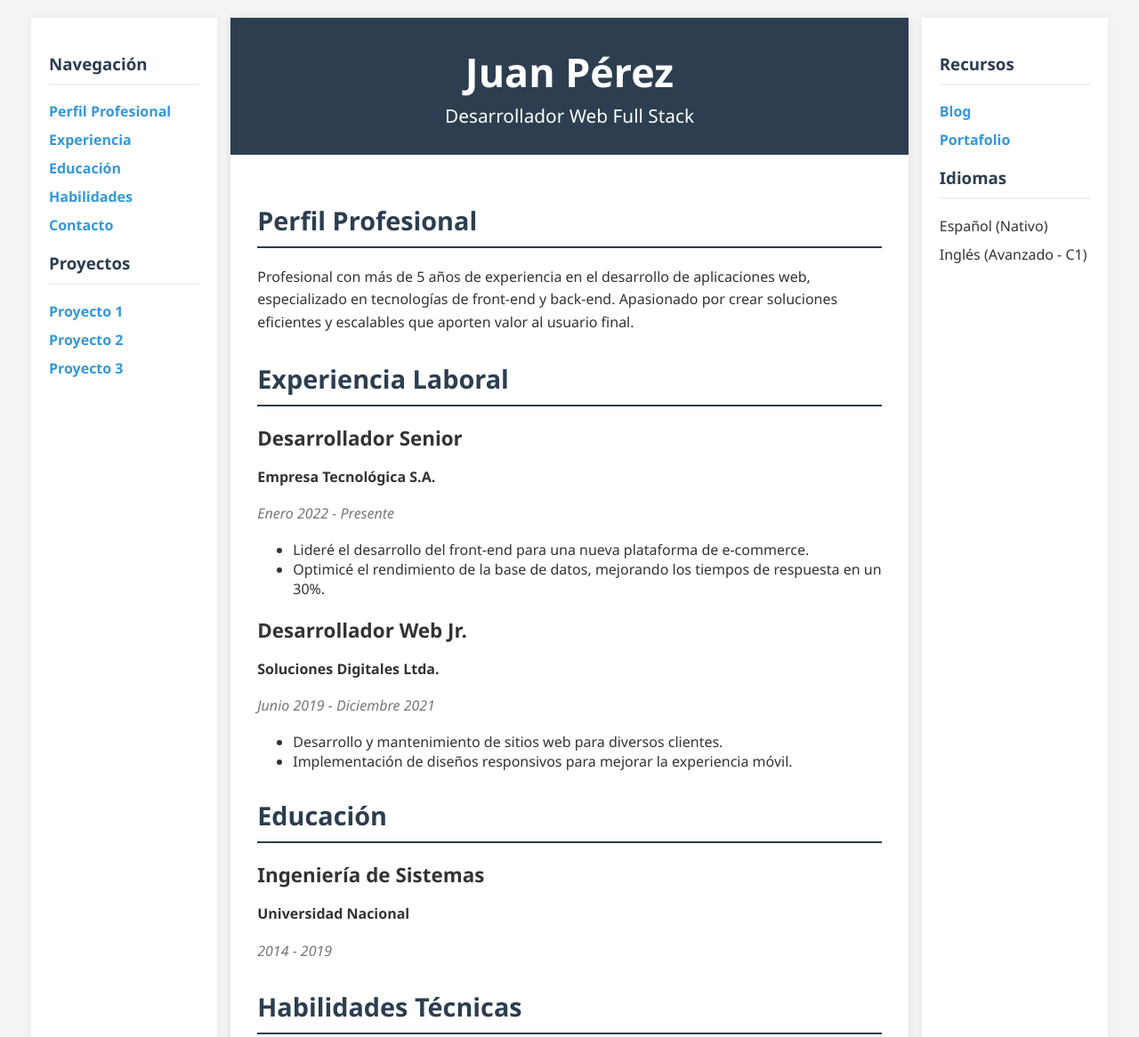
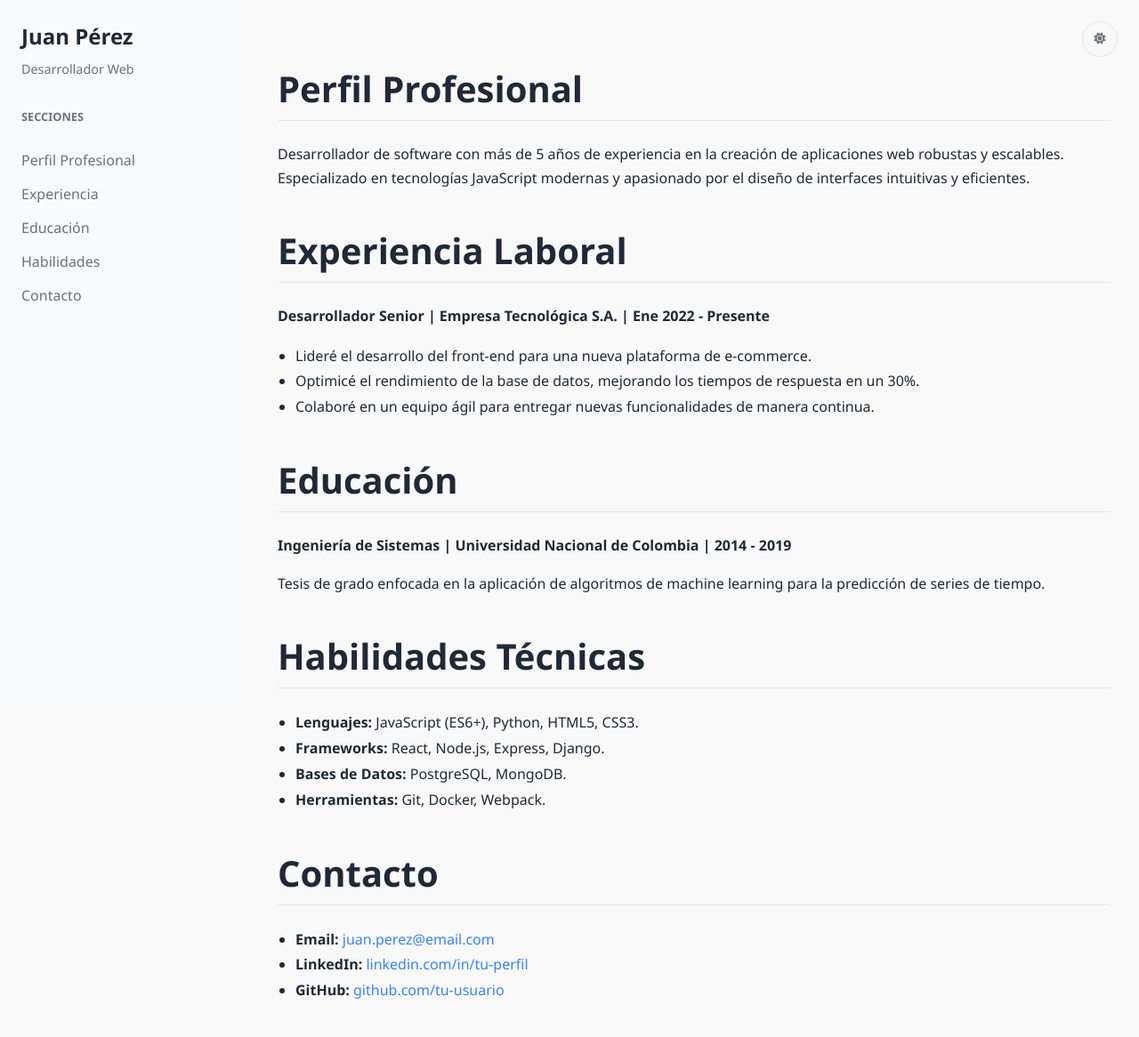
Before and after one commit to danisanchez7/danisanchez, a plain HTML site: page index.html in a window 1280 px wide. Shown: the top 1166 px of the page at 89% size. Drawn offline with Linux system fonts and the light colour scheme.

Commit message:
Refactor index.html for theme support and styling
Refactor HTML structure and improve styling with CSS variables for light/dark themes.

```diff
--- a/index.html
+++ b/index.html
@@ -1,156 +1,188 @@
-<!DOCTYPE html>
+<!doctype html>
 <html lang="es">
 <head>
-    <meta charset="UTF-8">
-    <meta name="viewport" content="width=device-width, initial-scale=1.0">
+    <meta charset="utf-8"/>
+    <meta name="viewport" content="width=device-width,initial-scale=1"/>
+    <meta name="color-scheme" content="light dark">
     <title>CV de [Tu Nombre]</title>
+    <link rel="stylesheet" href="https://cdnjs.cloudflare.com/ajax/libs/font-awesome/6.4.0/css/all.min.css">
     <style>
-        body {
-            font-family: 'Segoe UI', Tahoma, Geneva, Verdana, sans-serif;
-            margin: 0;
-            padding: 0;
-            background-color: #f4f4f4;
-            color: #333;
+        :root {
+            --color-background-primary: #ffffff;
+            --color-background-secondary: #f9f9f9;
+            --color-foreground-primary: #1f2937;
+            --color-foreground-secondary: #6b7280;
+            --color-brand-primary: #3b82f6;
+            --color-sidebar-background: #f9fafb;
+            --color-border: #e5e7eb;
+            --font-stack: "Segoe UI", -apple-system, BlinkMacSystemFont, "Helvetica Neue", Arial, sans-serif;
+            --sidebar-width: 280px;
         }
 
-        .main-container {
-            display: flex;
-            justify-content: center;
-            padding: 20px;
+        [data-theme="dark"] {
+            --color-background-primary: #111827;
+            --color-background-secondary: #1f2937;
+            --color-foreground-primary: #d1d5db;
+            --color-foreground-secondary: #9ca3af;
+            --color-brand-primary: #60a5fa;
+            --color-sidebar-background: #1f2937;
+            --color-border: #374151;
         }
 
-        .sidebar {
-            width: 200px;
-            padding: 20px;
-            background-color: #fff;
-            box-shadow: 0 0 10px rgba(0,0,0,0.05);
-            margin: 0 15px;
+        body {
+            margin: 0;
+            font-family: var(--font-stack);
+            background-color: var(--color-background-secondary);
+            color: var(--color-foreground-primary);
+            transition: background-color 0.3s, color 0.3s;
         }
 
-        .sidebar h3 {
-            color: #2c3e50;
-            border-bottom: 2px solid #f0f0f0;
-            padding-bottom: 10px;
+        .page {
+            display: flex;
         }
 
-        .sidebar ul {
+        /* --- Barra Lateral --- */
+        .sidebar-drawer {
+            width: var(--sidebar-width);
+            height: 100vh;
+            position: fixed;
+            background-color: var(--color-sidebar-background);
+            border-right: 1px solid var(--border-color);
+            padding: 1.5rem;
+            box-sizing: border-box;
+            transition: background-color 0.3s, border-color 0.3s;
+        }
+
+        .sidebar-brand-text {
+            font-size: 1.5rem;
+            font-weight: bold;
+            color: var(--color-foreground-primary);
+        }
+
+        .sidebar-brand-text small {
+            font-size: 0.9rem;
+            font-weight: normal;
+            color: var(--color-foreground-secondary);
+        }
+
+        .sidebar-tree {
+            margin-top: 2rem;
+        }
+
+        .sidebar-tree .caption-text {
+            font-size: 0.8rem;
+            text-transform: uppercase;
+            font-weight: bold;
+            color: var(--color-foreground-secondary);
+            padding-bottom: 0.5rem;
+            display: block;
+        }
+
+        .sidebar-tree ul {
             list-style: none;
             padding: 0;
+            margin: 0;
         }
 
-        .sidebar ul li {
-            margin-bottom: 10px;
+        .sidebar-tree a {
+            display: block;
+            padding: 0.5rem 0;
+            color: var(--color-foreground-secondary);
+            text-decoration: none;
+            border-radius: 4px;
         }
 
-        .sidebar ul li a {
-            text-decoration: none;
-            color: #3498db;
-            font-weight: bold;
+        .sidebar-tree a:hover {
+            color: var(--color-brand-primary);
         }
 
-        .sidebar ul li a:hover {
+        /* --- Contenido Principal --- */
+        .main {
+            margin-left: var(--sidebar-width);
+            width: calc(100% - var(--sidebar-width));
+            padding: 2rem;
+            box-sizing: border-box;
+        }
+
+        .article-container h1 {
+            font-size: 2.5rem;
+            border-bottom: 1px solid var(--color-border);
+            padding-bottom: 0.5rem;
+            margin-bottom: 1.5rem;
+        }
+
+        article ul {
+            padding-left: 20px;
+            line-height: 1.8;
+        }
+
+        article p {
+            line-height: 1.7;
+        }
+
+        article a {
+            color: var(--color-brand-primary);
+            text-decoration: none;
+        }
+
+        article a:hover {
             text-decoration: underline;
         }
 
-        .content-container {
-            width: 900px;
-            background-color: #fff;
-            box-shadow: 0 0 10px rgba(0,0,0,0.1);
+        /* --- Botón de Tema --- */
+        .theme-toggle-container {
+            position: absolute;
+            top: 1.5rem;
+            right: 1.5rem;
         }
 
-        .header {
-            background-color: #2c3e50;
-            color: #fff;
-            padding: 30px 20px;
-            text-align: center;
+        .theme-toggle {
+            background: none;
+            border: 1px solid var(--color-border);
+            border-radius: 50%;
+            cursor: pointer;
+            width: 40px;
+            height: 40px;
+            display: flex;
+            align-items: center;
+            justify-content: center;
+            color: var(--color-foreground-secondary);
         }
 
-        .header h1 {
-            margin: 0;
-            font-size: 2.8em;
-        }
+        .theme-icon-when-dark, .theme-icon-when-light { display: none; }
+        html[data-theme="light"] .theme-icon-when-light { display: block; }
+        html[data-theme="dark"] .theme-icon-when-dark { display: block; }
 
-        .header p {
-            margin: 5px 0 0;
-            font-size: 1.3em;
-        }
-
-        .content {
-            padding: 30px;
-        }
-
-        .section {
-            margin-bottom: 30px;
-            scroll-margin-top: 20px; /* Espacio para que el ancla no quede pegada al borde */
-        }
-
-        .section h2 {
-            border-bottom: 2px solid #2c3e50;
-            padding-bottom: 10px;
-            margin-bottom: 20px;
-            font-size: 1.8em;
-            color: #2c3e50;
-        }
-
-        .section p {
-            line-height: 1.6;
-        }
-
-        .job, .education-item {
-            margin-bottom: 20px;
-        }
-
-        .job h3, .education-item h3 {
-            margin: 0 0 5px;
-            font-size: 1.4em;
-        }
-
-        .job .date, .education-item .date {
-            font-style: italic;
-            color: #777;
-        }
-
-        .skills-list {
-            list-style: disc;
-            padding-left: 20px;
-        }
-
-        .contact-info {
-            list-style: none;
-            padding: 0;
-        }
-
-        .contact-info li a {
-            color: #2c3e50;
-            text-decoration: none;
-        }
-
-        .contact-info li a:hover {
-            text-decoration: underline;
-        }
-
-        /* Estilos para pantallas pequeñas (móviles) */
-        @media (max-width: 1200px) {
-            .main-container {
-                flex-direction: column;
-                align-items: center;
-            }
-            .sidebar {
-                width: 90%;
-                margin-bottom: 20px;
-            }
-            .content-container {
-                width: 90%;
-            }
+        /* --- Responsivo para móviles --- */
+        @media (max-width: 768px) {
+            .sidebar-drawer { display: none; }
+            .main { margin-left: 0; width: 100%; }
         }
     </style>
 </head>
-<body>
+<body data-theme="auto">
+    <script>
+        const storedTheme = localStorage.getItem("theme") || "auto";
+        if (storedTheme === "auto") {
+            const prefersDark = window.matchMedia("(prefers-color-scheme: dark)").matches;
+            document.documentElement.dataset.theme = prefersDark ? "dark" : "light";
+        } else {
+            document.documentElement.dataset.theme = storedTheme;
+        }
+    </script>
 
-    <div class="main-container">
-
-        <aside class="sidebar">
-            <h3>Navegación</h3>
+    <div class="page">
+        <aside class="sidebar-drawer">
+            <div class="sidebar-sticky">
+                <div class="sidebar-brand">
+                    <span class="sidebar-brand-text">
+                        Juan Pérez
+                        <br>
+                        <small>Desarrollador Web</small>
+                    </span>
+                </div>
+                <div class="sidebar-tree">
+                    <p class="caption-text">Secciones</p>
                     <ul>
                         <li><a href="#perfil">Perfil Profesional</a></li>
                         <li><a href="#experiencia">Experiencia</a></li>
@@ -158,94 +190,86 @@
                         <li><a href="#habilidades">Habilidades</a></li>
                         <li><a href="#contacto">Contacto</a></li>
                     </ul>
-            <h3>Proyectos</h3>
-            <ul>
-                <li><a href="https://github.com" target="_blank">Proyecto 1</a></li>
-                <li><a href="https://github.com" target="_blank">Proyecto 2</a></li>
-                <li><a href="https://github.com" target="_blank">Proyecto 3</a></li>
-            </ul>
+                </div>
+            </div>
         </aside>
 
-        <div class="content-container">
-            <header class="header">
-                <h1>Juan Pérez</h1>
-                <p>Desarrollador Web Full Stack</p>
-            </header>
-
-            <main class="content">
-                <section id="perfil" class="section">
-                    <h2>Perfil Profesional</h2>
-                    <p>
-                        Profesional con más de 5 años de experiencia en el desarrollo de aplicaciones web, especializado en tecnologías de front-end y back-end. Apasionado por crear soluciones eficientes y escalables que aporten valor al usuario final.
-                    </p>
+        <div class="main">
+            <div class="content">
+                <div class="article-container">
+                    <div class="theme-toggle-container">
+                        <button class="theme-toggle" title="Toggle Light / Dark theme">
+                            <i class="fa-solid fa-sun theme-icon-when-light"></i>
+                            <i class="fa-solid fa-moon theme-icon-when-dark"></i>
+                        </button>
+                    </div>
+                    <article role="main">
+                        <section id="perfil">
+                            <h1>Perfil Profesional</h1>
+                            <p>Desarrollador de software con más de 5 años de experiencia en la creación de aplicaciones web robustas y escalables. Especializado en tecnologías JavaScript modernas y apasionado por el diseño de interfaces intuitivas y eficientes.</p>
                         </section>
 
-                <section id="experiencia" class="section">
-                    <h2>Experiencia Laboral</h2>
-                    <div class="job">
-                        <h3>Desarrollador Senior</h3>
-                        <p><strong>Empresa Tecnológica S.A.</strong></p>
-                        <p class="date">Enero 2022 - Presente</p>
+                        <section id="experiencia">
+                            <h1>Experiencia Laboral</h1>
+                            <p><strong>Desarrollador Senior | Empresa Tecnológica S.A. | Ene 2022 - Presente</strong></p>
                             <ul>
                                 <li>Lideré el desarrollo del front-end para una nueva plataforma de e-commerce.</li>
                                 <li>Optimicé el rendimiento de la base de datos, mejorando los tiempos de respuesta en un 30%.</li>
-                        </ul>
-                    </div>
-                    <div class="job">
-                        <h3>Desarrollador Web Jr.</h3>
-                        <p><strong>Soluciones Digitales Ltda.</strong></p>
-                        <p class="date">Junio 2019 - Diciembre 2021</p>
-                        <ul>
-                            <li>Desarrollo y mantenimiento de sitios web para diversos clientes.</li>
-                            <li>Implementación de diseños responsivos para mejorar la experiencia móvil.</li>
-                        </ul>
-                    </div>
-                </section>
-
-                <section id="educacion" class="section">
-                    <h2>Educación</h2>
-                    <div class="education-item">
-                        <h3>Ingeniería de Sistemas</h3>
-                        <p><strong>Universidad Nacional</strong></p>
-                        <p class="date">2014 - 2019</p>
-                    </div>
-                </section>
-
-                <section id="habilidades" class="section">
-                    <h2>Habilidades Técnicas</h2>
-                    <ul class="skills-list">
-                        <li>HTML5, CSS3, JavaScript (ES6+)</li>
-                        <li>React, Angular, Vue.js</li>
-                        <li>Node.js, Express</li>
-                        <li>Bases de datos: PostgreSQL, MongoDB</li>
-                        <li>Control de versiones: Git, GitHub</li>
+                                <li>Colaboré en un equipo ágil para entregar nuevas funcionalidades de manera continua.</li>
                             </ul>
                         </section>
 
-                <section id="contacto" class="section">
-                    <h2>Contacto</h2>
-                    <ul class="contact-info">
+                        <section id="educacion">
+                            <h1>Educación</h1>
+                            <p><strong>Ingeniería de Sistemas | Universidad Nacional de Colombia | 2014 - 2019</strong></p>
+                            <p>Tesis de grado enfocada en la aplicación de algoritmos de machine learning para la predicción de series de tiempo.</p>
+                        </section>
+
+                        <section id="habilidades">
+                            <h1>Habilidades Técnicas</h1>
+                            <ul>
+                                <li><strong>Lenguajes:</strong> JavaScript (ES6+), Python, HTML5, CSS3.</li>
+                                <li><strong>Frameworks:</strong> React, Node.js, Express, Django.</li>
+                                <li><strong>Bases de Datos:</strong> PostgreSQL, MongoDB.</li>
+                                <li><strong>Herramientas:</strong> Git, Docker, Webpack.</li>
+                            </ul>
+                        </section>
+
+                        <section id="contacto">
+                            <h1>Contacto</h1>
+                            <ul>
                                 <li><strong>Email:</strong> <a href="mailto:juan.perez@email.com">juan.perez@email.com</a></li>
                                 <li><strong>LinkedIn:</strong> <a href="https://linkedin.com/in/tu-perfil" target="_blank">linkedin.com/in/tu-perfil</a></li>
                                 <li><strong>GitHub:</strong> <a href="https://github.com/tu-usuario" target="_blank">github.com/tu-usuario</a></li>
                             </ul>
                         </section>
-            </main>
+                    </article>
+                </div>
+            </div>
+        </div>
     </div>
 
-        <aside class="sidebar">
-            <h3>Recursos</h3>
-            <ul>
-                <li><a href="#">Blog</a></li>
-                <li><a href="#">Portafolio</a></li>
-            </ul>
-             <h3>Idiomas</h3>
-            <ul>
-                <li>Español (Nativo)</li>
-                <li>Inglés (Avanzado - C1)</li>
-            </ul>
-        </aside>
-    </div>
+    <script>
+        const themeToggleButton = document.querySelector('.theme-toggle');
 
+        function applyTheme(theme) {
+            if (theme === 'auto') {
+                const prefersDark = window.matchMedia('(prefers-color-scheme: dark)').matches;
+                document.documentElement.dataset.theme = prefersDark ? 'dark' : 'light';
+            } else {
+                document.documentElement.dataset.theme = theme;
+            }
+            localStorage.setItem('theme', theme);
+        }
+
+        themeToggleButton.addEventListener('click', () => {
+            const currentTheme = localStorage.getItem('theme') || 'auto';
+            const newTheme = document.documentElement.dataset.theme === 'dark' ? 'light' : 'dark';
+            applyTheme(newTheme);
+        });
+
+        // Aplicar tema al cargar
+        applyTheme(localStorage.getItem('theme') || 'auto');
+    </script>
 </body>
 </html>
```
Lines whose indentation alone changed are shown as unchanged.
